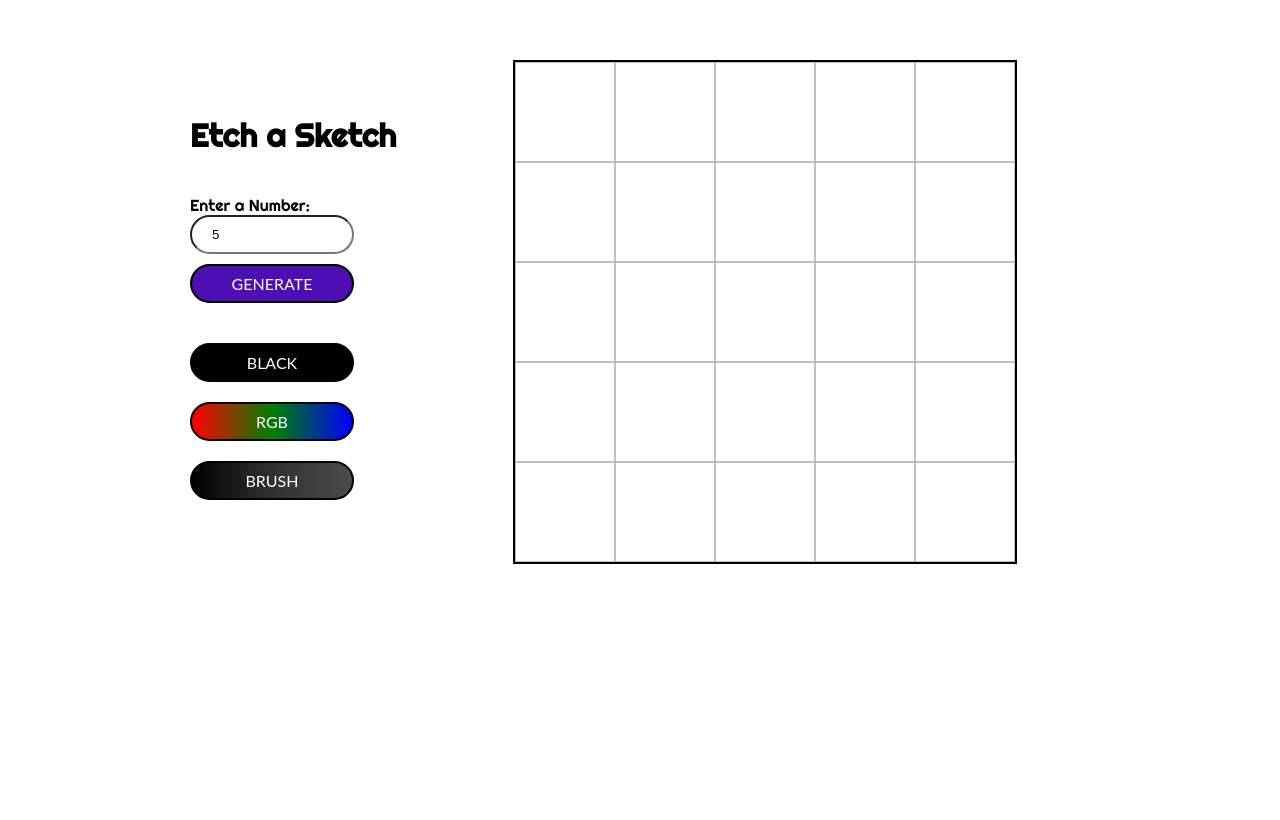
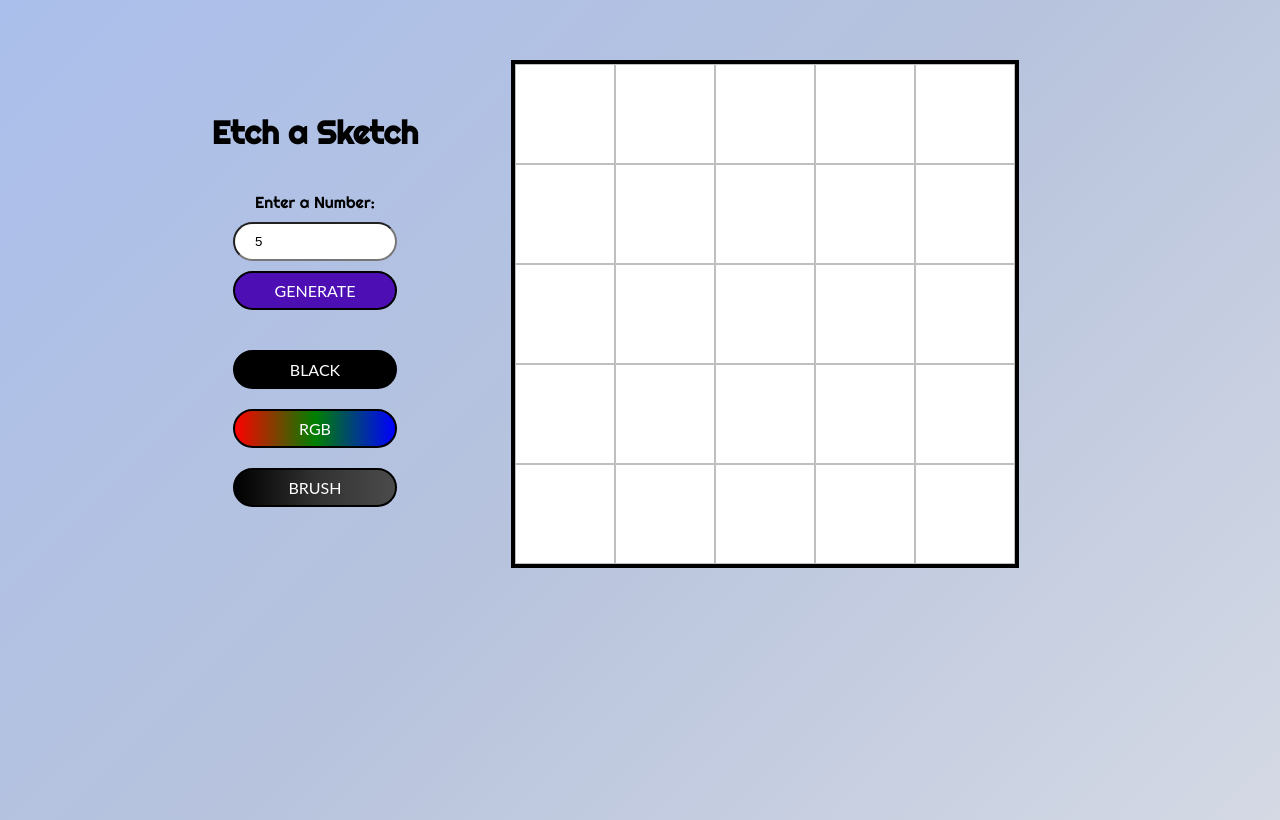
Before and after one commit to deadmoos/etch-a-sketch, a plain HTML site: page index.html in a window 1280 px wide. Both pictures are taken after typing "5" into the empty fields and a click on the button "GENERATE". Drawn offline with Linux system fonts and the light colour scheme.

Commit message:
added some preventive measures to avoid breaking of the code

```diff
--- a/assets/script.js
+++ b/assets/script.js
@@ -1,6 +1,7 @@
 let userGridSize = 16;
 //define color value
 let gridColor = "black";
+
 //random number generator
 let randomNum = function () {
   return Math.floor(Math.random() * 255 + 1);
@@ -19,14 +20,22 @@ colorRGB.addEventListener("click", function () {
 
 const colorBrush = document.querySelector(".btn-brush");
 colorBrush.addEventListener("click", function () {
-  gridColor = "progressive";
+  gridColor = "brush";
 });
 
-let colorChosen = function () {
+const gridOpacity = function () {
+  if (gridColor === "brush") {
+    const squareBlock = document.querySelectorAll(".sketch-square");
+    squareBlock.forEach((e) => {
+      let getOpacity = e.style.opacity;
+      getOpacity -= 0.1;
+    });
+  } else return 1;
+};
+
+const colorChosen = function () {
   if (gridColor === "rgb") {
     return `rgb(${randomNum()},${randomNum()},${randomNum()})`;
-  } else if (gridColor === "progressive") {
-    console.log(gridColor);
   } else {
     return "black";
   }
@@ -45,9 +54,10 @@ const generateGrid = function (x) {
       let sketchSquare = document.createElement("div");
       sketchSquare.className = "sketch-square";
       sketchRow.appendChild(sketchSquare);
-
+      sketchSquare.style.backgroundColor = "white";
       sketchSquare.addEventListener("mouseenter", function () {
         sketchSquare.style.backgroundColor = colorChosen();
+        sketchSquare.style.opacity = gridOpacity();
       });
       sketchSquare.style.height = `${500 / x - 2}px`;
     }
@@ -60,8 +70,8 @@ const inputButton = document.querySelector(".grid-input-btn");
 inputButton.addEventListener("click", function () {
   userGridSize = Number(document.querySelector(".grid-input").value);
   document.querySelector(".sketch-pad").innerHTML = "";
-  if (userGridSize > 100) {
-    alert("Enter a Number less than 100");
+  if (userGridSize > 100 || userGridSize < 5) {
+    alert("Enter a Number between 5 and 100");
     generateGrid(16);
   } else generateGrid(userGridSize);
 });
--- a/assets/stylesheet.css
+++ b/assets/stylesheet.css
@@ -2,6 +2,13 @@
   margin: 0;
   padding: 0;
   box-sizing: inherit;
+}
+
+body {
+  background: linear-gradient(135deg, #abbfec, #b7c3dd, #d4d9e4);
+  background-repeat: no-repeat;
+  background-size: cover;
+  height: 100vh;
 }
 
 .page-wrapper {
@@ -21,6 +28,9 @@
 .user-input-container {
   width: max(250px, 20%);
   text-align: left;
+  display: flex;
+  flex-direction: column;
+  align-items: center;
 }
 
 .heading-container {
@@ -31,16 +41,14 @@
   padding: 10px 20px;
   width: 120px;
   border-radius: 25px;
-}
-
-.input-label {
-  text-align: center;
+  margin-top: 10px;
 }
 
 .color-chooser {
   display: flex;
   flex-direction: column;
   margin-top: 20px;
+  align-items: center;
 }
 
 .btn {
@@ -80,7 +88,7 @@
 .sketch-pad {
   width: 500px;
   margin: 20px auto;
-  border: 2px solid #000000;
+  border: 4px solid #000000;
 }
 
 .sketch-row {
```
